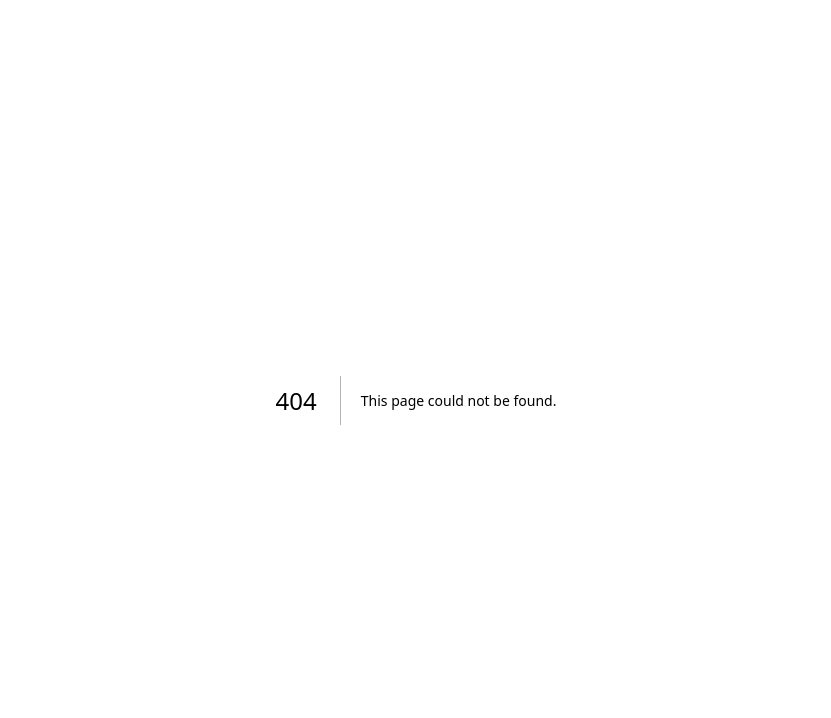
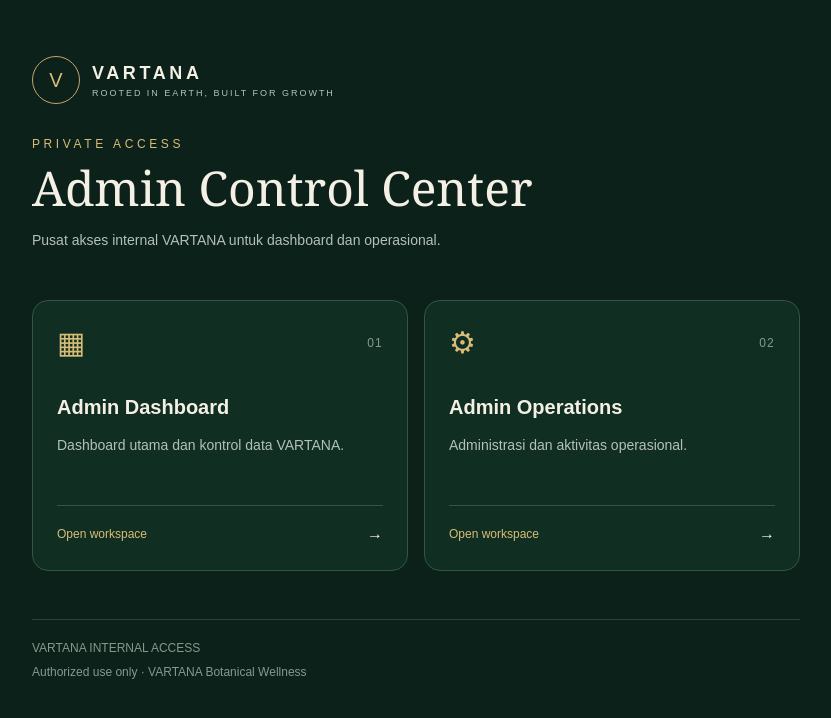
Before and after one commit to Vartanaofficial/vartana-website, a Next.js app: page /admin-access in a window 1280 px wide. Before the commit this address had no page. Shown: the top 718 px of the page, without its empty margins (224-1055 px from the left). Built offline with nearby package versions, Linux system fonts and the light colour scheme.

Commit message:
feat: add admin access link to footer

```diff
--- /dev/null
+++ b/app/admin-access/page.tsx
@@ -0,0 +1,83 @@
+import Link from "next/link";
+
+const menus = [
+  {
+    title: "Admin Dashboard",
+    description: "Dashboard utama dan kontrol data VARTANA.",
+    href: "/admin/dashboard",
+    number: "01",
+    icon: "▦",
+  },
+  {
+    title: "Admin Operations",
+    description: "Administrasi dan aktivitas operasional.",
+    href: "/admin/operations",
+    number: "02",
+    icon: "⚙",
+  },
+];
+
+export default function AdminAccessPage() {
+  return (
+    <main className="min-h-screen bg-[#0b2119] px-5 py-12 text-[#f5f0e5] md:px-10">
+      <div className="mx-auto flex min-h-[80vh] max-w-3xl flex-col justify-center">
+        <header className="mb-12">
+          <div className="mb-8 flex items-center gap-3">
+            <div className="flex h-12 w-12 items-center justify-center rounded-full border border-[#c5a66b] text-xl text-[#d7bd77]">
+              V
+            </div>
+            <div>
+              <p className="text-lg font-semibold tracking-[0.2em]">VARTANA</p>
+              <p className="text-[9px] tracking-[0.22em] text-[#b5c1b8]">
+                ROOTED IN EARTH, BUILT FOR GROWTH
+              </p>
+            </div>
+          </div>
+          <p className="mb-3 text-xs tracking-[0.3em] text-[#d7bd77]">
+            PRIVATE ACCESS
+          </p>
+          <h1 className="font-serif text-4xl md:text-5xl">
+            Admin Control Center
+          </h1>
+          <p className="mt-4 max-w-xl text-sm leading-6 text-[#b5c1b8]">
+            Pusat akses internal VARTANA untuk dashboard dan operasional.
+          </p>
+        </header>
+
+        <section className="grid gap-4 sm:grid-cols-2">
+          {menus.map((menu) => (
+            <Link
+              key={menu.href}
+              href={menu.href}
+              className="group rounded-2xl border border-[#365344] bg-[#112e23] p-6 transition duration-200 hover:border-[#c5a66b] hover:bg-[#173a2b] focus-visible:outline focus-visible:outline-2 focus-visible:outline-[#d7bd77]"
+            >
+              <div className="mb-8 flex items-center justify-between">
+                <span className="text-3xl text-[#d7bd77]">{menu.icon}</span>
+                <span className="text-xs tracking-widest text-[#849b8c]">
+                  {menu.number}
+                </span>
+              </div>
+              <h2 className="text-xl font-semibold">{menu.title}</h2>
+              <p className="mt-3 min-h-12 text-sm leading-6 text-[#b5c1b8]">
+                {menu.description}
+              </p>
+              <div className="mt-6 flex items-center justify-between border-t border-[#365344] pt-4">
+                <span className="text-xs text-[#d7bd77]">Open workspace</span>
+                <span className="transition-transform group-hover:translate-x-1">
+                  →
+                </span>
+              </div>
+            </Link>
+          ))}
+        </section>
+
+        <footer className="mt-12 border-t border-[#294436] pt-5 text-xs text-[#849b8c]">
+          <p>VARTANA INTERNAL ACCESS</p>
+          <p className="mt-2">
+            Authorized use only · VARTANA Botanical Wellness
+          </p>
+        </footer>
+      </div>
+    </main>
+  );
+}
--- a/app/page.tsx
+++ b/app/page.tsx
@@ -2600,7 +2600,7 @@ export default function Home() {
 
         <div className="mx-auto mt-14 flex max-w-7xl flex-col gap-4 border-t border-white/10 pt-8 md:mt-20 md:flex-row md:items-center md:justify-between">
           <p className="text-[10px] tracking-[0.16em] text-white/30">{t.footer.copyright}</p>
-          <p className="text-[9px] uppercase tracking-[0.22em] text-white/25">ROOTED IN EARTH · BUILT FOR GROWTH</p>
+          <div className="flex items-center justify-between gap-4"><span className="text-[9px] uppercase tracking-[0.22em] text-white/25">ROOTED IN EARTH · BUILT FOR GROWTH</span><a href="/admin-access" aria-label="Admin Access" title="Admin Access" className="inline-flex h-8 w-8 shrink-0 items-center justify-center rounded-full border border-[#D8C28B]/30 text-[#D8C28B]/60 transition hover:border-[#D8C28B] hover:bg-[#D8C28B]/10 hover:text-[#D8C28B]"><svg xmlns="http://www.w3.org/2000/svg" width="15" height="15" viewBox="0 0 24 24" fill="none" stroke="currentColor" strokeWidth="1.6" strokeLinecap="round" strokeLinejoin="round" aria-hidden="true"><path d="M12 22s8-4 8-11V5l-8-3-8 3v6c0 7 8 11 8 11Z"/><path d="m9 12 2 2 4-4"/></svg></a></div>
         </div>
       </footer>
     </main>
```
